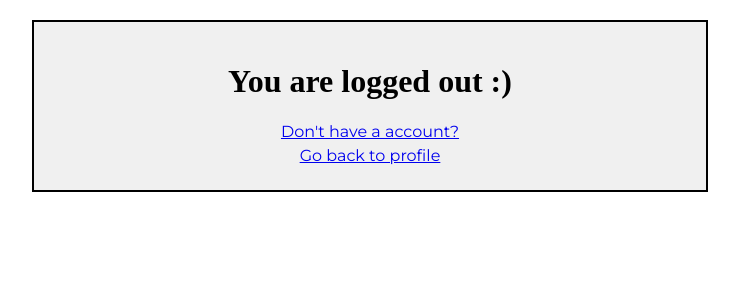
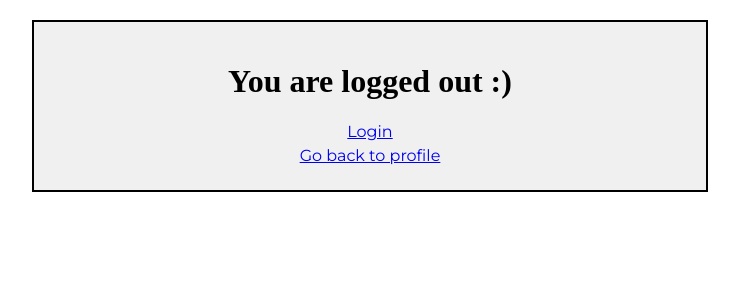
Before and after one commit to nirmaperera/TodoApp, a Flask app: template templates/logout.html in a window 1280 px wide. Shown: the top 300 px of the page, without its empty margins (270-1009 px from the left). Run offline with Flask 2, Linux system fonts and the light colour scheme; the template is opened without the code that fills it, so the values that code supplies are empty.

Commit message:
fixed log out page

```diff
--- a/templates/logout.html
+++ b/templates/logout.html
@@ -11,7 +11,7 @@
 <div class="container">
     <h1> You are logged out :)</h1>
     <div class="redirect">
-            <a href="register">Don't have a account?</a>
+            <a href="login">Login</a>
             <br>
             <a href="/">Go back to profile</a>
     </div>
```
